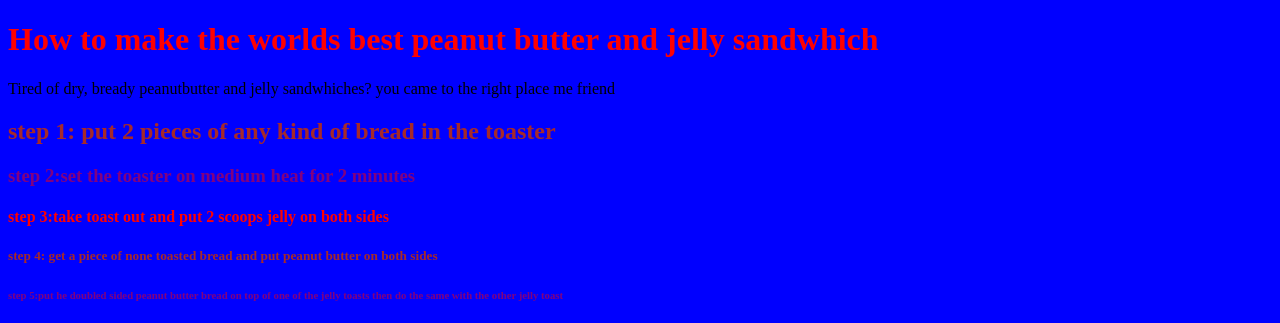
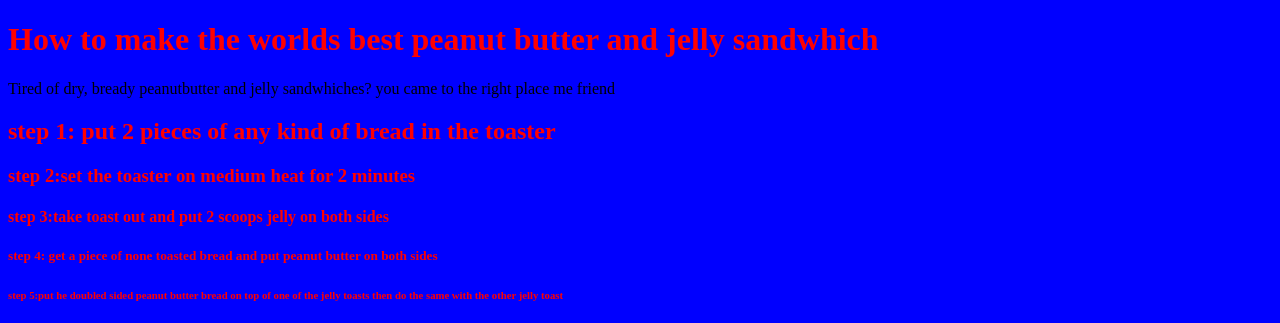
Before and after one commit to silaskloehn/silaskloehn.github.io, a plain HTML site: page index.html in a window 1280 px wide. Shown: the top 323 px of the page. Drawn offline with Linux system fonts and the light colour scheme; grey boxes are pictures that could not be loaded.

Commit message:
Update index.html

```diff
--- a/index.html
+++ b/index.html
@@ -7,11 +7,11 @@
     <style>
           body {background-color: blue;}
         #silas{color:red;}
-        #joe{color:brown;}
-        #ll{color:purple;}
+        #joe{color:red;}
+        #ll{color:red;}
         #pp{color:red;}
-        #cc{color:brown;}
-        #kk{color:purple;}
+        #cc{color:red;}
+        #kk{color:red;}
 
     </style>
 
```
